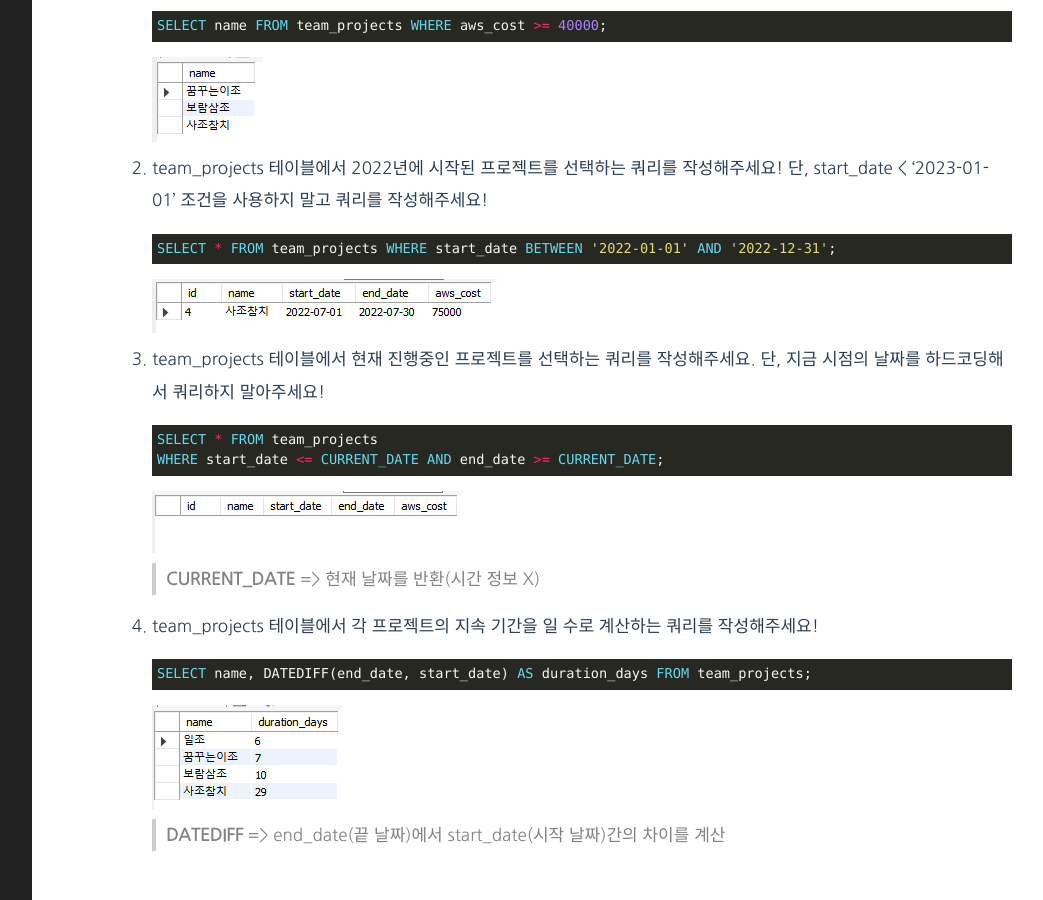
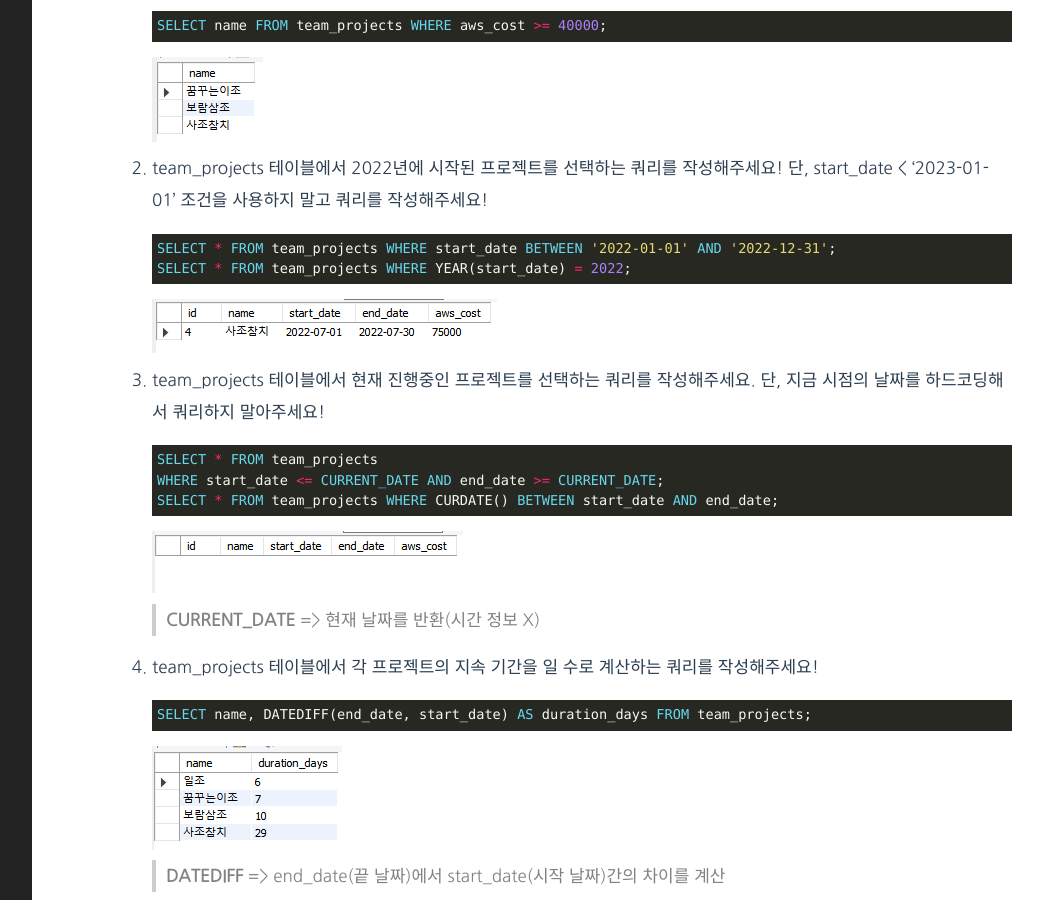
Before and after one commit to s-woni/s-woni.github.io, a Jekyll site: the page built from _posts/2025-01-15-walk5.md, in a window 1280 px wide and 900 px high, scrolled down 575 px. Shown: the whole window, without its empty margins (188-1231 px from the left). Built offline with Jekyll 4.4.1, drawn with Linux system fonts in a browser that asks for light colours.

Commit message:
Update 2025-01-15-walk5.md

````diff
--- a/_posts/2025-01-15-walk5.md
+++ b/_posts/2025-01-15-walk5.md
@@ -23,6 +23,7 @@ SELECT name FROM team_projects WHERE aws_cost >= 40000;
 18. team_projects 테이블에서 2022년에 시작된 프로젝트를 선택하는 쿼리를 작성해주세요! 단, start_date < ‘2023-01-01’ 조건을 사용하지 말고 쿼리를 작성해주세요!
 ```sql
 SELECT * FROM team_projects WHERE start_date BETWEEN '2022-01-01' AND '2022-12-31';
+SELECT * FROM team_projects WHERE YEAR(start_date) = 2022;
 ```
 ![walk5-18](/public/img/walk5-18.png)
 
@@ -30,6 +31,7 @@ SELECT * FROM team_projects WHERE start_date BETWEEN '2022-01-01' AND '2022-12-3
 ```sql
 SELECT * FROM team_projects
 WHERE start_date <= CURRENT_DATE AND end_date >= CURRENT_DATE;
+SELECT * FROM team_projects WHERE CURDATE() BETWEEN start_date AND end_date;
 ```
 ![walk5-19](/public/img/walk5-19.png)
 > **CURRENT_DATE** => 현재 날짜를 반환(시간 정보 X)
````
